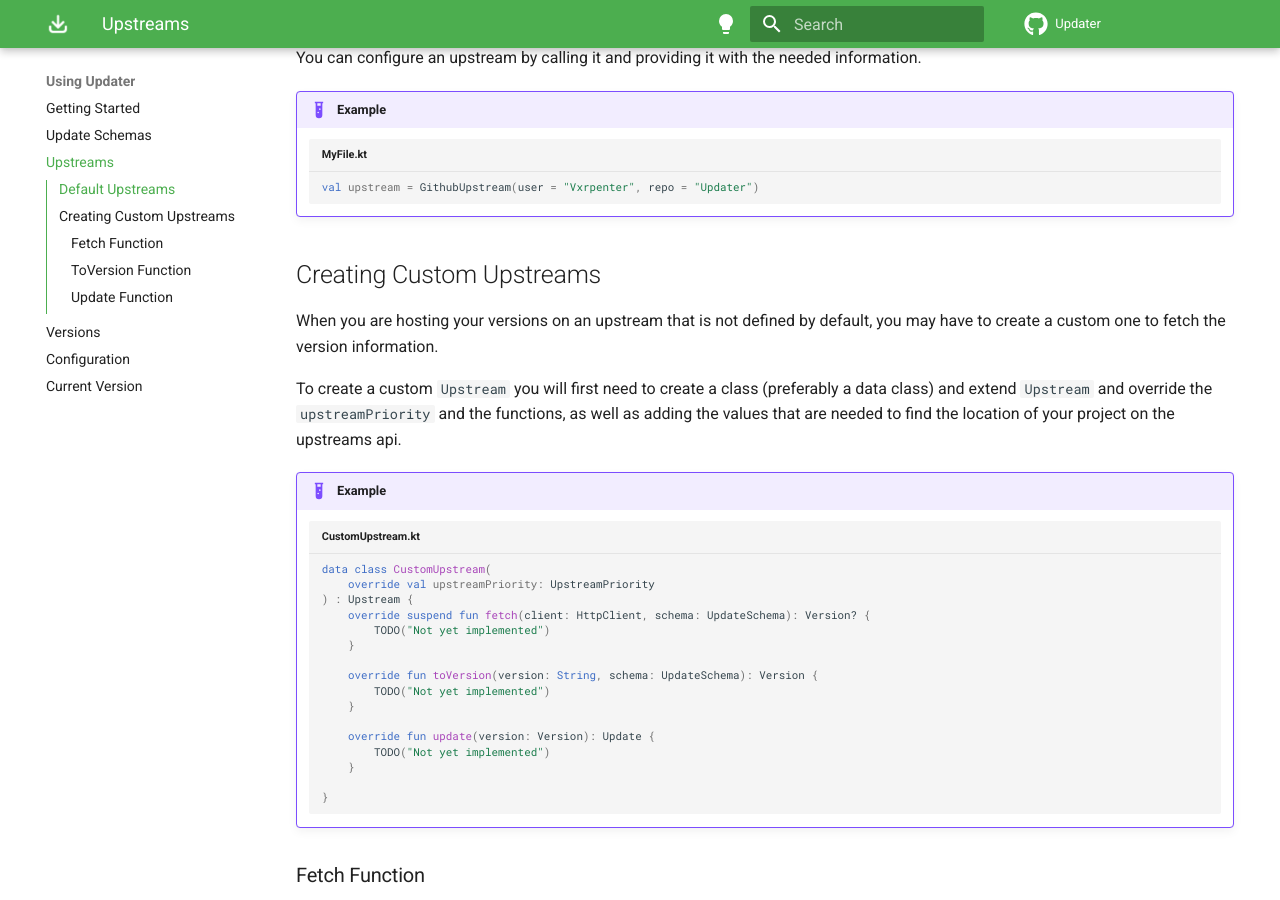
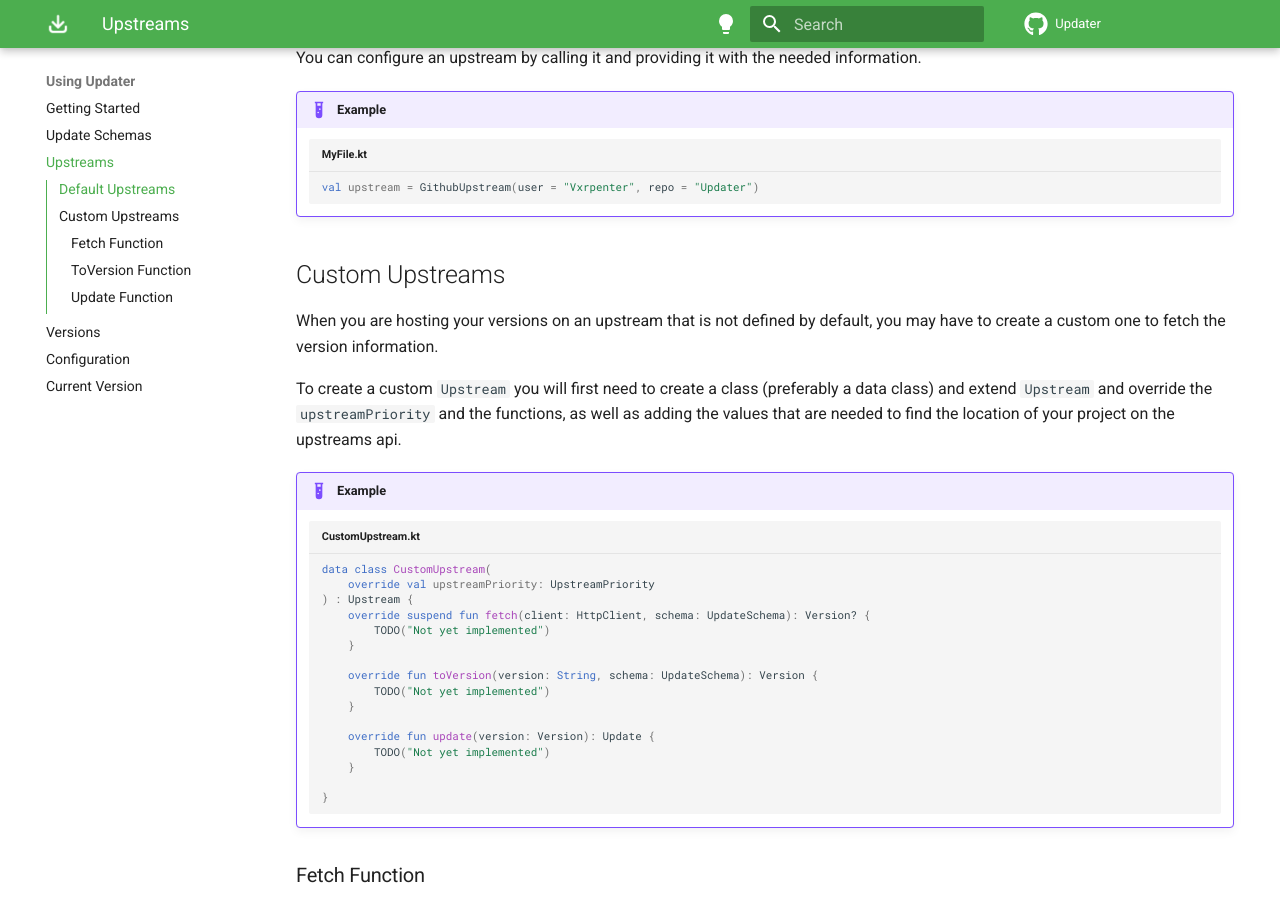
Before and after one commit to Vxrpenter/Updater-Wiki, an MkDocs documentation site: the page built from docs/using-updater/upstreams.md, in a window 1280 px wide and 900 px high, scrolled down 392 px. Built offline with MkDocs 1.6.1 and Material for MkDocs 9.7.7, drawn with Linux system fonts in a browser that asks for light colours; comment, search, counter and statistics services are not loaded; the version menu is left out.

Commit message:
Small fix

````diff
--- a/docs/using-updater/upstreams.md
+++ b/docs/using-updater/upstreams.md
@@ -21,7 +21,7 @@ You can configure an upstream by calling it and providing it with the needed inf
     val upstream = GithubUpstream(user = "Vxrpenter", repo = "Updater")
     ```
 
-## Creating Custom Upstreams
+## Custom Upstreams
 
 When you are hosting your versions on an upstream that is not defined by default,
 you may have to create a custom one to fetch the version information.
````
